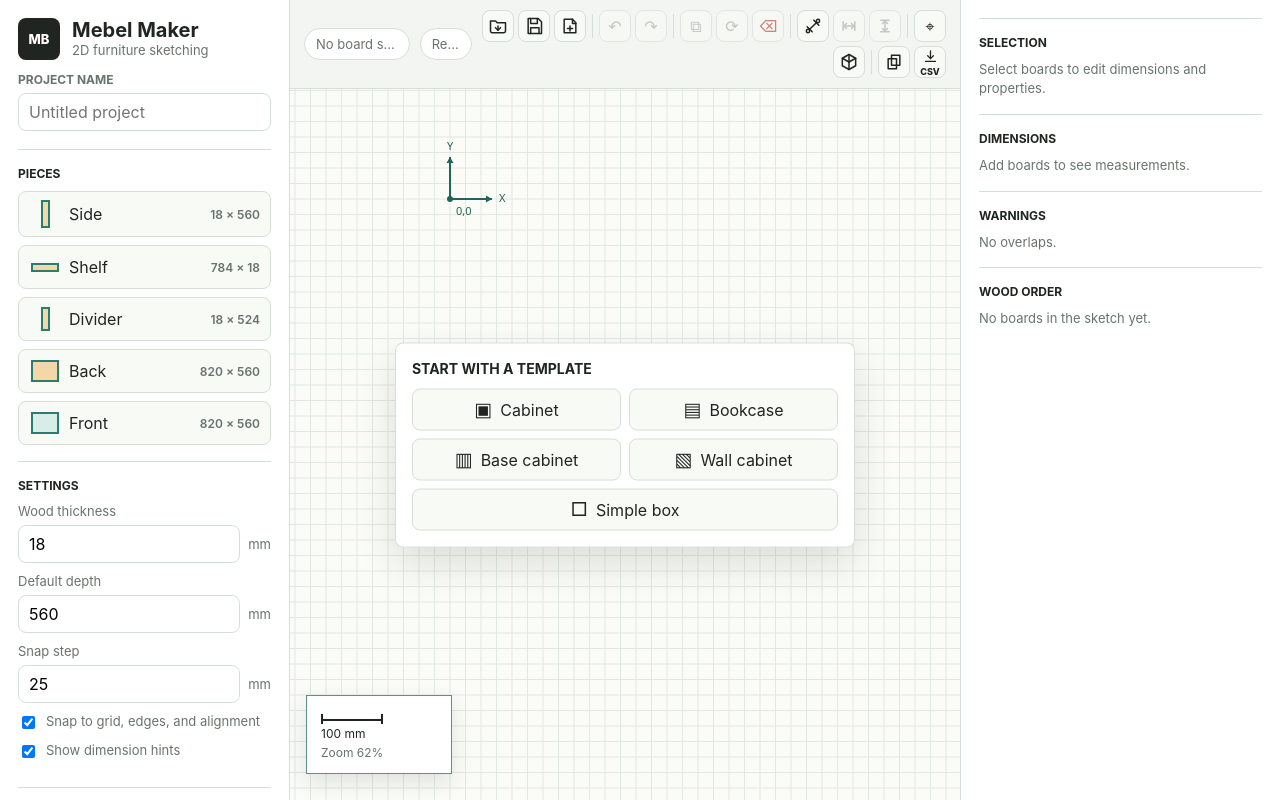
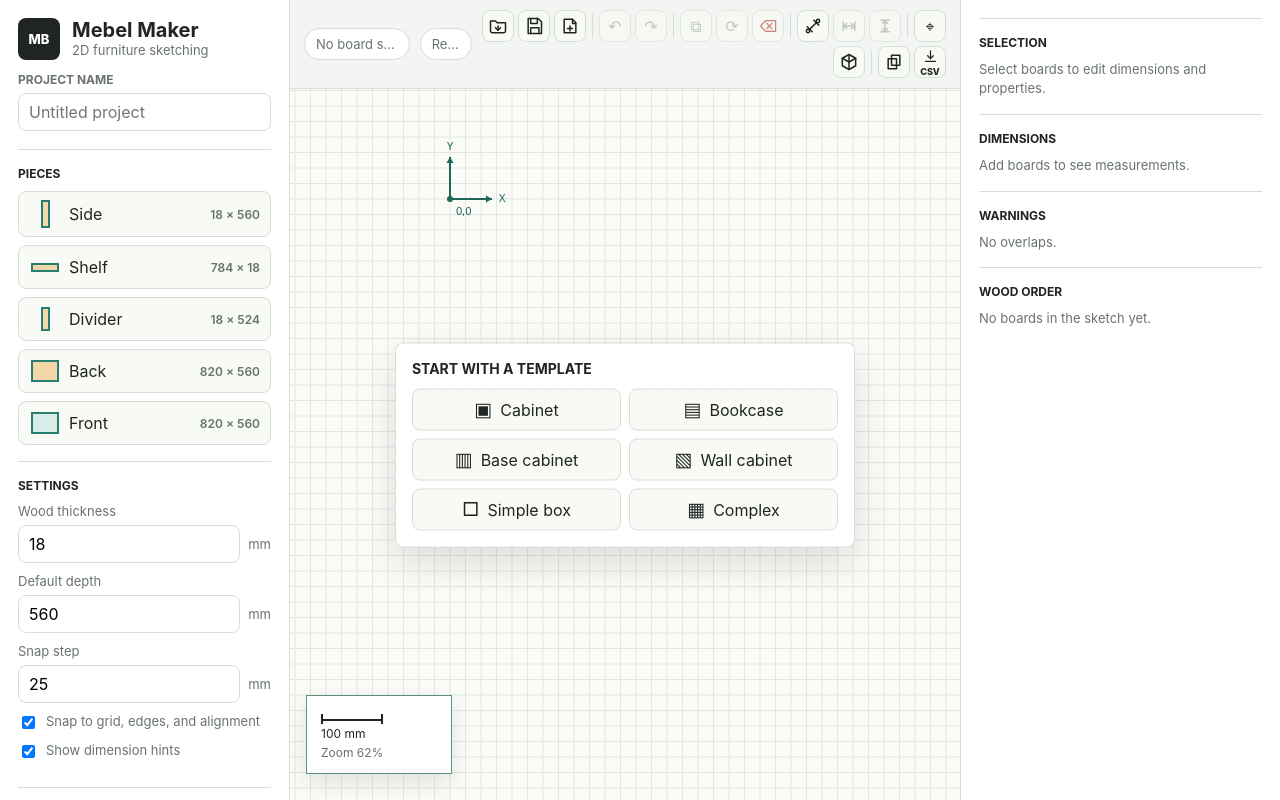
Before and after one commit to biern/mebel-maker, a Svelte app: page / in a window 1280 px wide. Built offline with nearby package versions, Linux system fonts and the light colour scheme.

Commit message:
Add complex project template

```diff
--- a/src/components/Workspace.svelte
+++ b/src/components/Workspace.svelte
@@ -118,6 +118,10 @@
           <span class="icon">□</span>
           Simple box
         </button>
+        <button class="tool-button" data-template="complex" title="Create the complex cabinet template">
+          <span class="icon">▦</span>
+          Complex
+        </button>
       </div>
     </div>
     <form id="measureRenameForm" class="measure-rename-popover" hidden>
--- a/src/controller.ts
+++ b/src/controller.ts
@@ -1,5 +1,6 @@
 import { SketchRenderer } from "./renderer";
 import { Visualization3DRenderer } from "./visualization3d";
+import complexTemplateSource from "../templates/complex.mebel?raw";
 import {
   boardLabel,
   boundsFor,
@@ -210,7 +211,7 @@ interface PiecePreset {
   h: () => number;
 }
 
-type TemplateId = "cabinet" | "bookcase" | "base-cabinet" | "wall-cabinet" | "simple-box";
+type TemplateId = "cabinet" | "bookcase" | "base-cabinet" | "wall-cabinet" | "simple-box" | "complex";
 
 const presets: Record<string, PiecePreset> = {
   side: { name: "Side", kind: "upright", autoThickness: "width", w: () => state.thickness, h: () => 560 },
@@ -529,6 +530,11 @@ function createTemplate(templateId: TemplateId, recordHistory = true): void {
   const x = 0;
   const y = 0;
 
+  if (templateId === "complex") {
+    createProjectFileTemplate(complexTemplateSource, templateLabel(templateId), recordHistory);
+    return;
+  }
+
   beginTemplate(recordHistory, x, y);
 
   if (templateId === "cabinet") {
@@ -583,9 +589,24 @@ function templateLabel(templateId: TemplateId): string {
     bookcase: "Bookcase",
     "base-cabinet": "Base cabinet",
     "wall-cabinet": "Wall cabinet",
-    "simple-box": "Simple box"
+    "simple-box": "Simple box",
+    complex: "Complex"
   };
   return labels[templateId];
+}
+
+function createProjectFileTemplate(source: string, label: string, recordHistory: boolean): void {
+  try {
+    const project = JSON.parse(source) as SavedProject;
+    if (!isSupportedProject(project)) throw new Error("Unsupported template file");
+    applyProject({ ...project, projectName: label }, recordHistory);
+    state.lastSnap = label;
+    fitToView();
+  } catch {
+    state.lastSnap = "Could not create template";
+    notify("Could not create template");
+    updateInspector();
+  }
 }
 
 function createBlankProject(recordHistory = true): void {
--- a/src/svelte.d.ts
+++ b/src/svelte.d.ts
@@ -4,3 +4,8 @@ declare module "*.svelte" {
   const component: ComponentType;
   export default component;
 }
+
+declare module "*?raw" {
+  const source: string;
+  export default source;
+}
--- a/styles.css
+++ b/styles.css
@@ -180,10 +180,6 @@ h1 {
   display: grid;
   gap: 8px;
   grid-template-columns: repeat(2, minmax(150px, 1fr));
-}
-
-.template-grid .tool-button:last-child {
-  grid-column: 1 / -1;
 }
 
 .tool-button {
```
Also changed, not shown: 1 other file (tests, documents, lock files or other folders).
